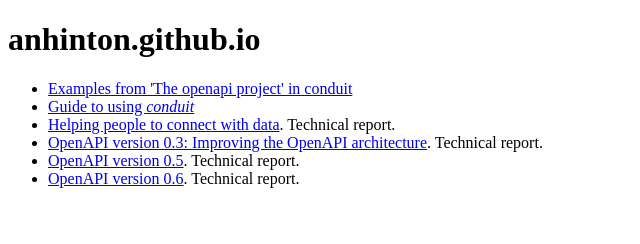
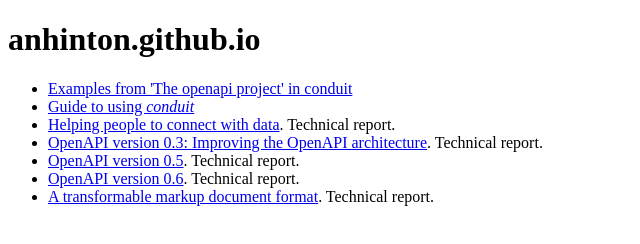
Before and after one commit to anhinton/anhinton.github.io, a plain HTML site: page index.html in a window 1280 px wide. Shown: the whole page, without its empty margins (0-640 px from the left). Drawn offline with Linux system fonts and the light colour scheme.

Commit message:
Update index.html

```diff
--- a/index.html
+++ b/index.html
@@ -22,6 +22,7 @@
       <li><a href="https://anhinton.github.io/report-openapi-v0.5/report.html">OpenAPI
 	  version 0.5</a>. Technical report.</li>
       <li><a href="https://anhinton.github.io/report-openapi-v0.6/report.html">OpenAPI version 0.6</a>. Technical report.</li>
+      <li><a href="https://anhinton.github.io/report-transformableDocuments/report.html">A transformable markup document format</a>. Technical report.</li>
     </ul>
   </body>
 </html>
```
